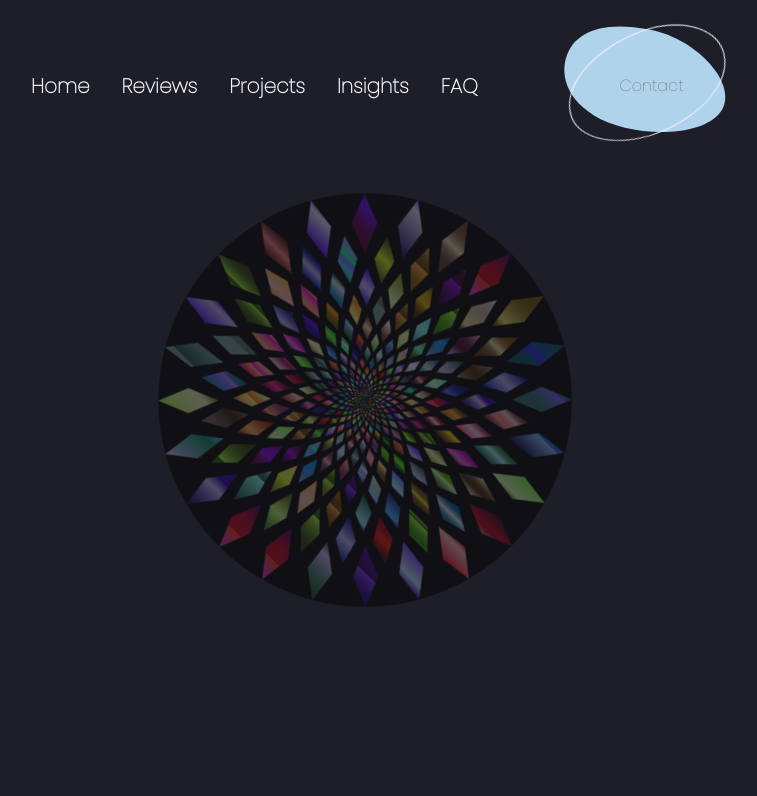
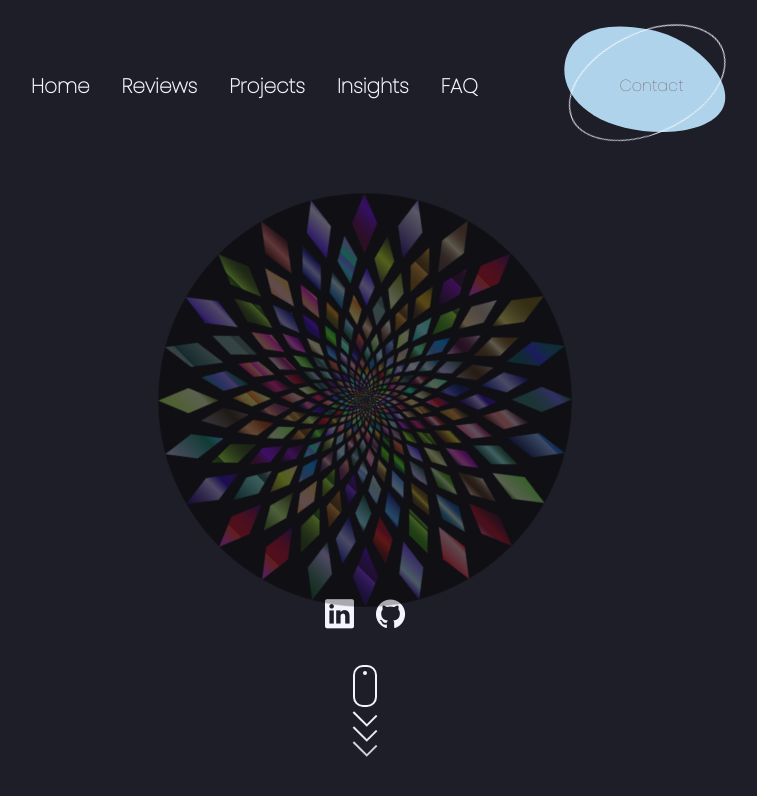
Before and after one commit to tidalwave2000/portfolio, a website built with Parcel: page src/index.html in a window 1280 px wide. Shown: the whole page, without its empty margins (275-1032 px from the left). Built offline with nearby package versions, Linux system fonts and the light colour scheme.

Commit message:
social links and animated scroll down

```diff
--- a/src/assets/styles/base.scss
+++ b/src/assets/styles/base.scss
@@ -55,3 +55,5 @@ ul {
 /*----Variables-----*/
 $green-color: #00b300;
 $light-green-color: #00e600;
+$red-color: red;
+$blue-color: #2196f3;
--- a/src/assets/styles/coollinks.scss
+++ b/src/assets/styles/coollinks.scss
@@ -1,3 +1,4 @@
+@import "./base.scss";
 .coolLink {
 	position: relative;
 	display: grid;
@@ -55,7 +56,7 @@
 	}
 	&:before {
 		content: "";
-		background:lightblue;
+		background: lightblue;
 		clip-path: path(
 			"M154.5,88.5 C131,113.5 62.5,110 30,89.5 C-2.5,69 -3.5,42 4.5,25.5 C12.5,9 33.5,-6 85,3.5 C136.5,13 178,63.5 154.5,88.5 Z"
 		);
@@ -81,12 +82,37 @@
 		transition: transform 0.5s cubic-bezier(0.585, 2.5, 0.645, 0.955);
 	}
 	&:hover:after {
-		transform: translate3d(0,-5px, 0);
+		transform: translate3d(0, -5px, 0);
 	}
 	@media (max-width: 800px) {
-		&{
-			transform: scale3d(0.7,0.7,0.7);
+		& {
+			transform: scale3d(0.7, 0.7, 0.7);
 			font-size: 23px;
 		}
 	}
 }
+// Colored social icons
+.coloredIcon {
+	color: white;
+	font-size: 35px;
+	&:hover {
+		animation: colorIconAnimation 0.2s infinite;
+	}
+	@keyframes colorIconAnimation {
+		0% {
+			text-shadow: 5px 4px $red-color, -5px -6px $blue-color;
+		}
+		25% {
+			text-shadow: -5px -6px $red-color, 5px 4px $blue-color;
+		}
+		50% {
+			text-shadow: 5px -4px $red-color, -8px 4px $blue-color;
+		}
+		75% {
+			text-shadow: -8px -4px $red-color, -5px -4px $blue-color;
+		}
+		100% {
+			text-shadow: -5px 0 $red-color, 5px -4px $blue-color;
+		}
+	}
+}
--- a/src/assets/styles/landing.scss
+++ b/src/assets/styles/landing.scss
@@ -49,6 +49,94 @@
 			}
 		}
 	}
+	.socials {
+		position: absolute;
+		left: 50%;
+		transform: translateX(-50%);
+		bottom: 10rem;
+		display: flex;
+		align-items: center;
+		gap: 1rem;
+	}
+	// scroll down button
+	.scrollDown {
+		position: absolute;
+		bottom: 3rem;
+		left: 50%;
+		transform: translateX(-50%);
+		// scroll down wheel
+		&__wheel {
+			height: 42px;
+			width: 24px;
+			border-radius: 10px;
+			border: 2px solid white;
+			// inner scroll wheel
+			&--inner {
+				position: absolute;
+				left: 10px;
+				margin-top: 5px;
+				width: 4px;
+				height: 4px;
+				background: white;
+				border-radius: 50%;
+				animation: movingwheel 0.5s linear infinite;
+				@keyframes movingwheel {
+					0% {
+						top: 1px;
+					}
+					25% {
+						top: 2px;
+					}
+					50% {
+						top: 3px;
+					}
+					75% {
+						top: 2px;
+					}
+					100% {
+						top: 1px;
+					}
+				}
+			}
+		}
+		.scrollDown__arrows {
+			display: flex;
+			flex-direction: column;
+			align-items: center;
+			// animate scroll arrows
+			.scrollDown__arrow {
+				width: 20px;
+				height: 15px;
+				border-right: 2px solid white;
+				border-bottom: 2px solid white;
+				transform: rotate(45deg);
+				animation: scrollAnim 1s infinite;
+				// alternate animation
+				animation-direction: alternate;
+				// create delay for each child arrow
+				&:nth-child(1){
+					animation-delay: 0.1s;
+				}
+				&:nth-child(2){
+					animation-delay: 0.2s;
+				}
+				&:nth-child(3){
+					animation-delay: 0.3s;
+				}
+				@keyframes scrollAnim {
+					0% {
+						opacity: 0;
+					}
+					50% {
+						opacity: 0.5;
+					}
+					100% {
+						opacity: 1;
+					}
+				}
+			}
+		}
+	}
 }
 
 .center_link {
--- a/src/index.html
+++ b/src/index.html
@@ -121,6 +121,8 @@
 			content="/src/assets/icons/ms-icon-144x144.png"
 		/>
 		<meta name="theme-color" content="#ffffff" />
+		<link rel="stylesheet" href="https://unicons.iconscout.com/release/v4.0.0/css/line.css">
+		</link>
 		<script type="module" src="assets/js/config.js"></script>
 
 		<meta name="viewport" content="width=device-width, initial-scale=1" />
@@ -190,12 +192,35 @@
 					</div>
 				</div>
 			</header>
+			<!-- Socials -->
+			<div class="socials">
+				<!-- Linkedin -->
+				<a href="https://www.linkedin.com/in/piercepuckette/" target="_blank">
+					<i class="uil uil-linkedin coloredIcon"></i>
+				</a>
+				<!-- Github -->
+				<a href="https://github.com/tidalwave2000" target="_blank">
+					<i class="uil uil-github coloredIcon "></i>
+				</a>
 
-			<!-- <div class="centered_link">
-				<a href="#" class="aniLink" data-text="Ani Link">
-					<span>Ani Link</span>
-				</a>
-			</div> -->
+
+			</div>
+			<!-- Scroll Down -->
+			<div class="scrollDown">
+				<div class="scrollDown__wheel">
+					<div class="scrollDown__wheel--inner">
+
+					</div>
+				</div>
+				<div class="scrollDown__arrows">
+					<span class="scrollDown__arrow"></span>
+					<span class="scrollDown__arrow"></span>
+					<span class="scrollDown__arrow"></span>
+
+				</div>
+			</div>
+
+
 		</div>
 
 		<script type="module" src="assets/js/app.js"></script>
```
